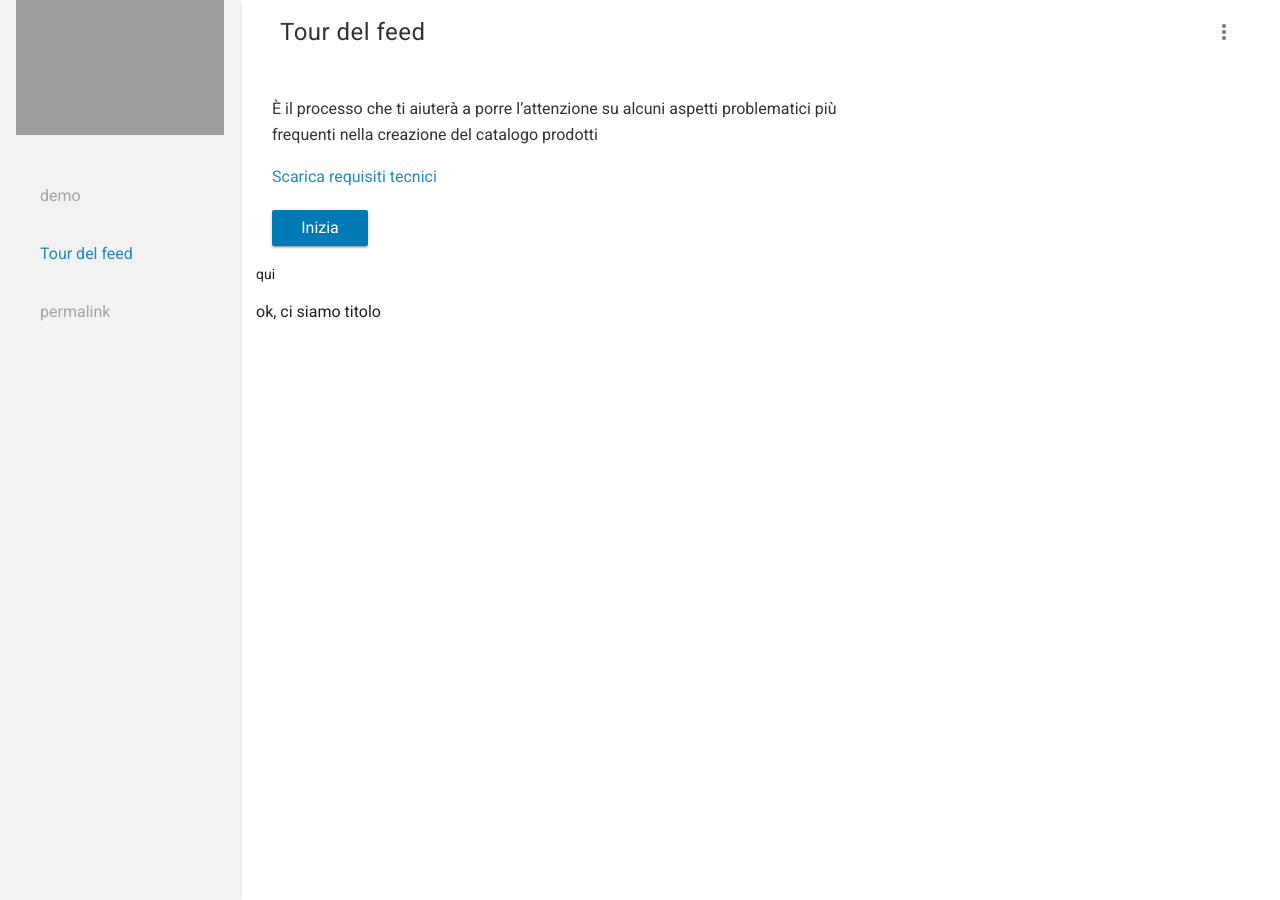
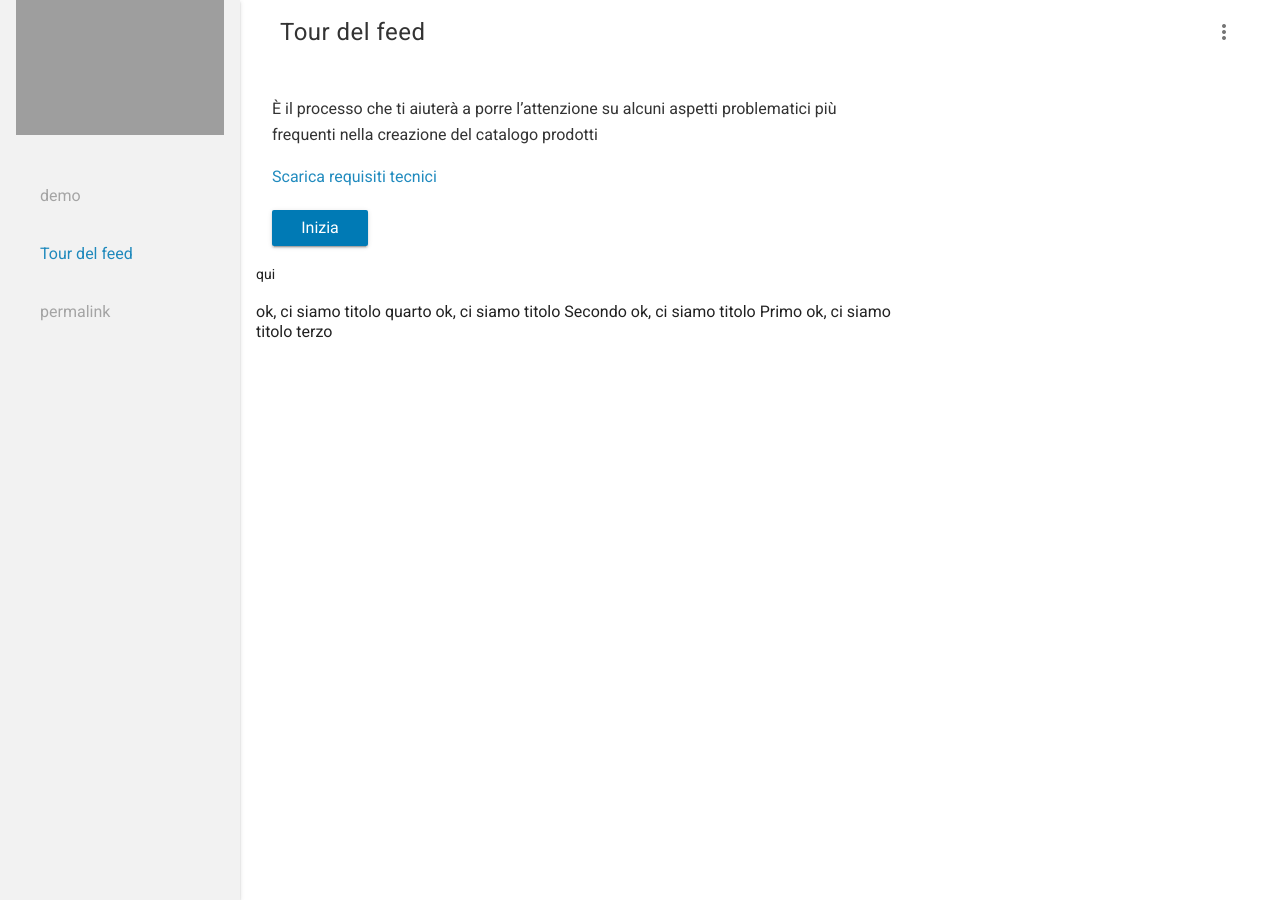
Before and after one commit to noemi-84/tourdelfeed, a Jekyll site: the page built from index.html, in a window 1280 px wide. Built offline with Jekyll 4.4.1, drawn with Linux system fonts in a browser that asks for light colours; nearby versions of some CDN libraries; grey boxes are pictures that could not be loaded.

Commit message:
aggiunta dichiarazione collezione

```diff
--- a/_layouts/default.html
+++ b/_layouts/default.html
@@ -30,12 +30,14 @@
               <p>qui</p>
 
               {% for page in site.pages %}
+              {% for step in site.step %}
               	{% if page.url == '/permalink.html' %}
                 	ok, ci siamo
                     {{ step.post }}
                     titolo
                     {{ step.title }}
                 {% endif %}
+              {% endfor %}
               {% endfor %}
 
             </div>
```
